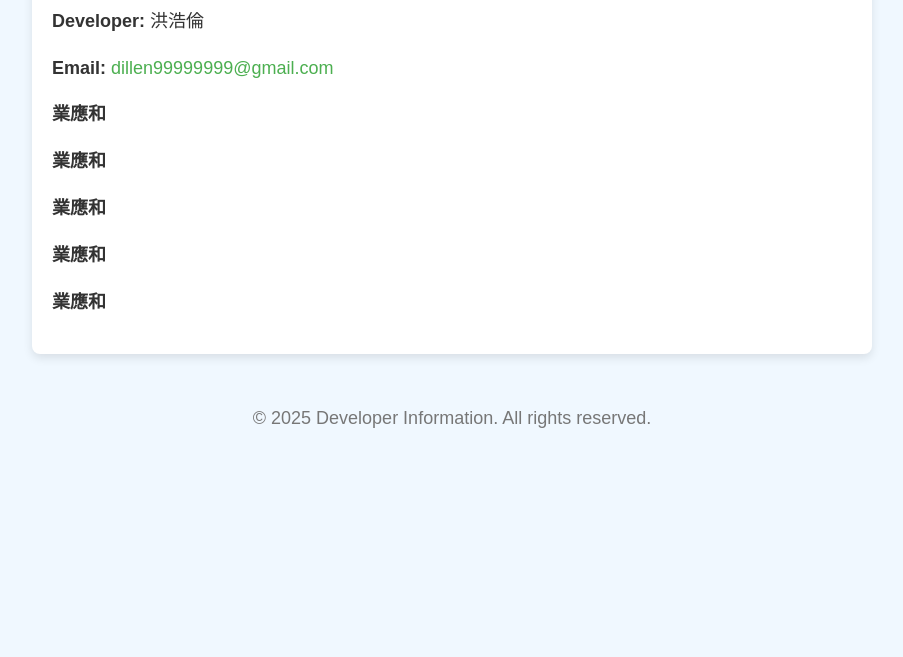
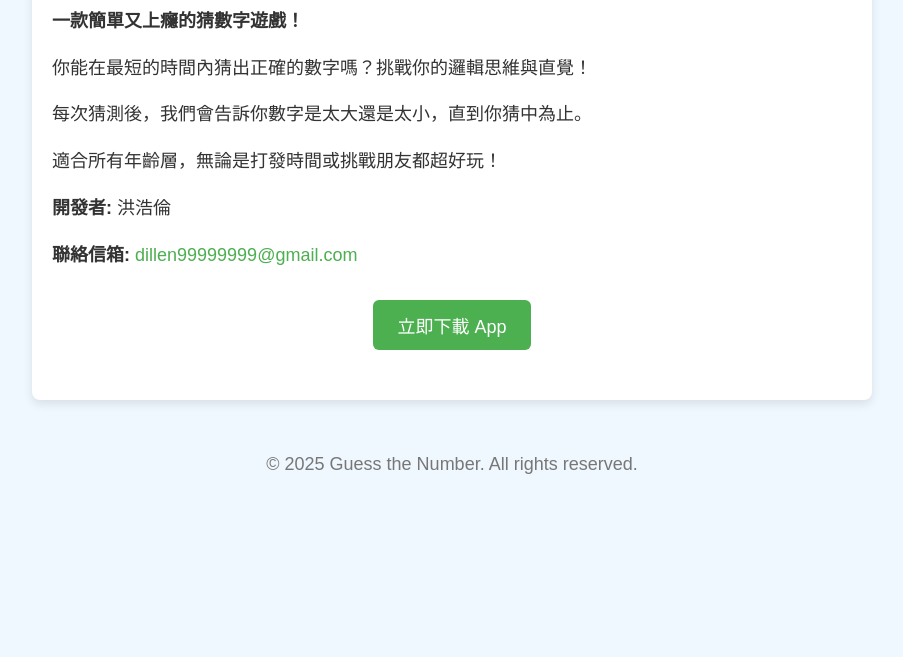
Before and after one commit to NTNU-HELPER/NTNU-HELPER.github.io, a plain HTML site: page index.html in a window 1280 px wide. Shown: the part 143-800 px from the top of the page, without its empty margins (188-1091 px from the left). Drawn offline with Linux system fonts and the light colour scheme.

Commit message:
Update index.html

```diff
--- a/index.html
+++ b/index.html
@@ -4,7 +4,7 @@
     <meta charset="UTF-8">
     <meta http-equiv="X-UA-Compatible" content="IE=edge">
     <meta name="viewport" content="width=device-width, initial-scale=1.0">
-    <title>Developer Information</title>
+    <title>Guess the Number - App Promotion</title>
     <style>
         body {
             font-family: 'Arial', sans-serif;
@@ -36,6 +36,21 @@
         .email:hover {
             text-decoration: underline;
         }
+        .download-btn {
+            display: block;
+            width: fit-content;
+            margin: 30px auto;
+            padding: 12px 24px;
+            background-color: #4caf50;
+            color: white;
+            font-size: 18px;
+            text-decoration: none;
+            border-radius: 6px;
+            transition: background-color 0.3s ease;
+        }
+        .download-btn:hover {
+            background-color: #388e3c;
+        }
         footer {
             text-align: center;
             font-size: 14px;
@@ -47,18 +62,19 @@
 <body>
 
     <div class="container">
-        <h1>Developer Information</h1>
-        <p><strong>Developer:</strong> 洪浩倫</p>
-        <p><strong>Email:</strong> <a href="mailto:dillen99999999@gmail.com" class="email">dillen99999999@gmail.com</a></p>
-        <p><strong>業應和</strong></p>
-        <p><strong>業應和</strong></p>
-        <p><strong>業應和</strong></p>
-        <p><strong>業應和</strong></p>
-        <p><strong>業應和</strong></p>
+        <h1>Guess the Number</h1>
+        <p><strong>一款簡單又上癮的猜數字遊戲！</strong></p>
+        <p>你能在最短的時間內猜出正確的數字嗎？挑戰你的邏輯思維與直覺！</p>
+        <p>每次猜測後，我們會告訴你數字是太大還是太小，直到你猜中為止。</p>
+        <p>適合所有年齡層，無論是打發時間或挑戰朋友都超好玩！</p>
+        <p><strong>開發者:</strong> 洪浩倫</p>
+        <p><strong>聯絡信箱:</strong> <a href="mailto:dillen99999999@gmail.com" class="email">dillen99999999@gmail.com</a></p>
+
+        <a href="#" class="download-btn">立即下載 App</a>
     </div>
 
     <footer>
-        <p>&copy; 2025 Developer Information. All rights reserved.</p>
+        <p>&copy; 2025 Guess the Number. All rights reserved.</p>
     </footer>
 
 </body>
```
